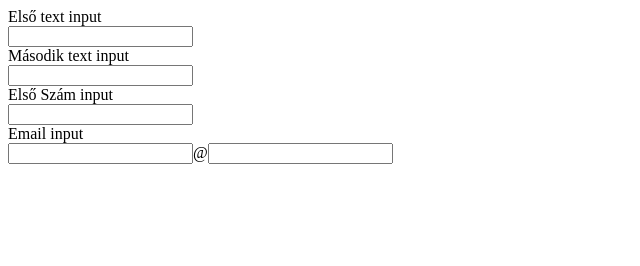
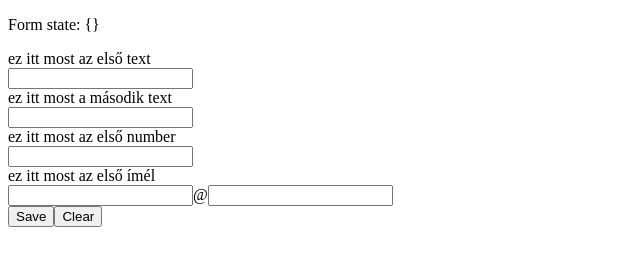
Before and after one commit to Misike28/FormRender, a plain HTML site: page Renderfield/index.html in a window 1280 px wide. Shown: the whole page, without its empty margins (0-640 px from the left). Drawn offline with Linux system fonts and the light colour scheme.

Commit message:
Add files via upload

```diff
--- a/Renderfield/app.js
+++ b/Renderfield/app.js
@@ -1,76 +1,84 @@
-import { renderField } from "./field.js"
-import { renderForm } from "./field.js"
+import { renderField, renderForm } from "./field.js"
 
 const app = document.getElementById("app")
 let globalState = {}
 
-/*let text1 = renderField({
-    id: "text1",
-    type: "text",
-    label: "Szöveg input",
-    labelOnTop : true,
-    state: globalState,
-})
-app.appendChild(text1)
+// let text1 = renderField({
+//     id: "text1",
+//     type: "text",
+//     state: globalState,
+//     label: "ez itt most az első text",
+//     labelOnTop : true,
+// })
+// app.appendChild(text1)
 
-app.appendChild(document.createElement("br"))
-app.appendChild(document.createElement("br"))
-let text2 = renderField({
-    id: "text2",
-    type: "text",
-    label: "Mégegy szöveg input",
-    labelOnTop : false,
-    state: globalState,
-})
-app.appendChild(text2)
+// app.appendChild(document.createElement("br"))
+// app.appendChild(document.createElement("br"))
+// let text2 = renderField({
+//     id: "text2",
+//     type: "text",
+//     state: globalState,
+//     label: "ez itt most a második text",
+// })
+// app.appendChild(text2)
 
-app.appendChild(document.createElement("br"))
-app.appendChild(document.createElement("br"))
-let number = renderField({
-    id: "number1",
-    type: "number",
-    label: "Szám input",
-    labelOnTop : true,
-    state: globalState,
-})
-app.appendChild(number)
+// app.appendChild(document.createElement("br"))
+// app.appendChild(document.createElement("br"))
+// let number = renderField({
+//     id: "number1",
+//     type: "number",
+//     state: globalState,
+//     label: "ez itt most az első number",
+// })
+// app.appendChild(number)
 
 
-app.appendChild(document.createElement("br"))
-app.appendChild(document.createElement("br"))
-let email1 = renderField({
-    id: "email1",
-    type: "email",
-    label: "Email input",
-    labelOnTop : true,
-    state: globalState,
-})
-app.appendChild(email1)*/
+// app.appendChild(document.createElement("br"))
+// app.appendChild(document.createElement("br"))
+// let email1 = renderField({
+//     id: "email1",
+//     type: "email",
+//     state: globalState,
+//     label: "ez itt most az első ímél",
+//     labelOnTop : true,
+// })
+// app.appendChild(email1)
+
 
 let form = renderForm({
     showState: true,
     labelOnTop: true,
+    controls: {
+        onSave: (state) => {
+            console.log("Implement save state: " + JSON.stringify(state))
+        },
+        onClear: (state) => {
+            for (const [key, value] of Object.entries(state)) {
+                document.getElementById(key).value = ""
+            }
+        }
+    },
     fields: [
         {
             id: "text1",
             type: "text",
-    label: "Első text input"
+            label: "ez itt most az első text",
         },
         {
             id: "text2",
             type: "text",
-    label: "Második text input"
+            label: "ez itt most a második text",
         },
         {
             id: "number1",
             type: "number",
-    label: "Első Szám input"
+            label: "ez itt most az első number",
         },
         {
             id: "email1",
             type: "email",
-    label: "Email input"
-    }]
+            label: "ez itt most az első ímél",
+        }
+    ]
 })
-
 app.appendChild(form)
--- a/Renderfield/field.js
+++ b/Renderfield/field.js
@@ -17,9 +17,10 @@ function renderText(obj) {
         field.id = obj.id
         field.type = "text"
 
-        field.addEventListener("input", (event) => {
-            obj.state[obj.id] = field.value
-        })
+        // field.addEventListener("input", (event) => {
+        //     obj.state[obj.id] = field.value
+        // })
+        field.addEventListener("input", (event) => { OnValueUpdated(obj, field) })
 
         return field
     })
@@ -31,17 +32,18 @@ function renderNumber(obj) {
         field.id = obj.id
         field.type = "number"
 
-        field.addEventListener("input", (event) => {
-            let value = field.value
+        // field.addEventListener("input", (event) => {
+        //     let value = field.value
 
-            // if (field.value == "" && obj.state[obj.id].length > 1) {
-            //     field.value = obj.state[obj.id]
-            //     return
-            // }
+        //     // if (field.value == "" && obj.state[obj.id].length > 1) {
+        //     //     field.value = obj.state[obj.id]
+        //     //     return
+        //     // }
 
-            obj.state[obj.id] = value
-            field.value = value
-        })
+        //     obj.state[obj.id] = value
+        //     field.value = value
+        // })
+        field.addEventListener("input", (event) => { OnValueUpdated(obj, field) })
 
         return field
     })
@@ -60,8 +62,14 @@ function renderEmail(obj) {
         name.type = "text"
         name.style.display = "inline"
 
+        // name.addEventListener("input", (event) => {
+        //     obj.state[obj.id] = name.value
+        // })
         name.addEventListener("input", (event) => {
-            obj.state[obj.id] = name.value
+            OnValueUpdated({
+                id: obj.id + "_name",
+                state: obj.state,
+            }, name)
         })
 
         _container.appendChild(name)
@@ -77,8 +85,14 @@ function renderEmail(obj) {
         domain.type = "text"
         domain.style.display = "inline"
 
+        // domain.addEventListener("input", (event) => {
+        //     obj.state[obj.id] = domain.value
+        // })
         domain.addEventListener("input", (event) => {
-            obj.state[obj.id] = domain.value
+            OnValueUpdated({
+                id: obj.id + "_domain",
+                state: obj.state,
+            }, domain)
         })
 
         _container.appendChild(domain)
@@ -133,13 +147,51 @@ function renderLabel(obj, createFunc) {
 
 export function renderForm(form) {
     let _form = document.createElement("div")
-    var fromState = {}
+    var formState = {}
+
+    if (form.showState) {
+        let label = document.createElement("p")
+        label.id = "form_state"
+        label.innerText = "Form state: " + JSON.stringify(formState)
+        _form.appendChild(label)
+    }
+
     for (let index = 0; index < form.fields.length; index++) {
         let config = form.fields[index]
         config.labelOnTop = form.labelOnTop
-        let obj = renderField(config);
-        _form.appendChild(obj)
+        config.state = formState
+        _form.appendChild(renderField(config))
+    }
+
+    let controls = form.controls
+    if (controls != null) {
+        if (controls.onSave != null) {
+            let but = document.createElement("button")
+            but.id = "form_onsave"
+            but.innerText = "Save"
+            but.onclick = () => { controls.onSave(formState) }
+            _form.appendChild(but)
+        }
+
+        if (controls.onClear != null) {
+            let but = document.createElement("button")
+            but.id = "form_onclear"
+            but.innerText = "Clear"
+            but.onclick = () => { controls.onClear(formState) }
+            _form.appendChild(but)
+        }
     }
 
     return _form
 }
+
+function OnValueUpdated(obj, field) {
+    let value = field.value
+    obj.state[obj.id] = value
+    field.value = value
+
+    let output = document.getElementById("form_state")
+    if (output != null) {
+        output.innerText = "Form state: " + JSON.stringify(obj.state)
+    }
+}
```
Also changed, not shown: Renderfield/index.html (+1 -0 lines). Lines whose indentation alone changed are shown as unchanged.
